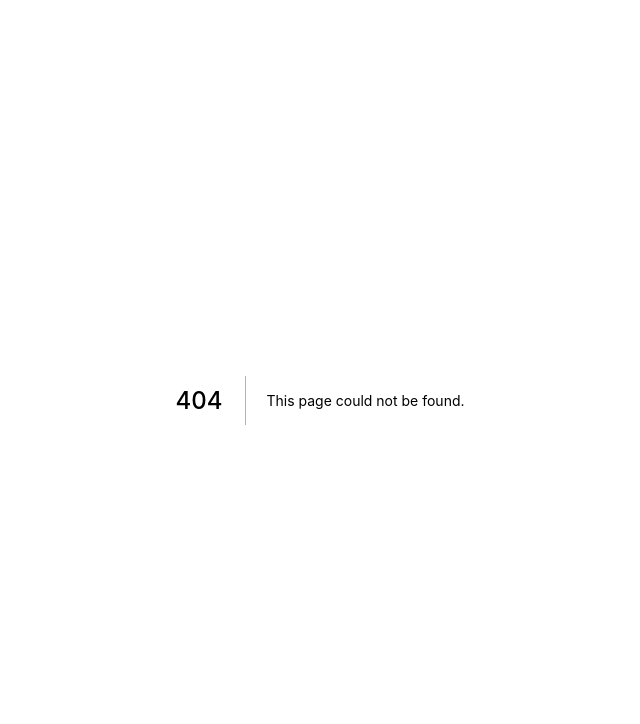
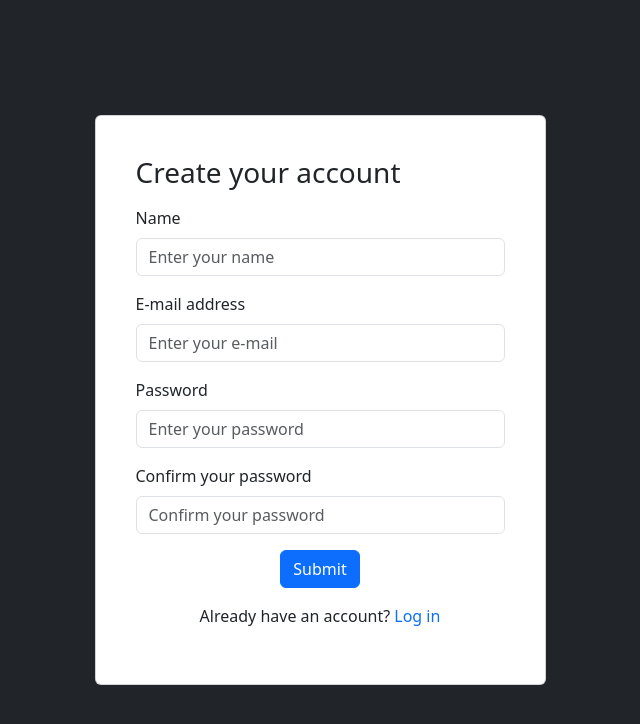
Before and after one commit to 17WebDev/Survey-Grupa-Test, a Next.js app: page /signup in a window 1280 px wide. Before the commit this address had no page. Shown: the top 724 px of the page, without its empty margins (320-960 px from the left). Built offline with nearby package versions, Linux system fonts and the light colour scheme; no server answers.

Commit message:
Signup page restored. Links removed.

```diff
--- /dev/null
+++ b/pages/signup.tsx
@@ -0,0 +1,170 @@
+import Link from 'next/link';
+import { ChangeEvent, FormEvent, useState } from 'react';
+import {
+  Button,
+  Card,
+  Col,
+  Container,
+  Form,
+  Modal,
+  Row,
+} from 'react-bootstrap';
+
+import HomeLayout from 'components/layout/Home';
+import { API_URL } from 'lib/utils/constants';
+
+function SignUpPage() {
+  const [name, setName] = useState('');
+  const [email, setEmail] = useState('');
+  const [password, setPassword] = useState('');
+  const [verify, setVerify] = useState('');
+  const [message, setMessage] = useState('');
+  const [show, setShow] = useState(false);
+
+  const onChange = ({ target }: ChangeEvent<HTMLInputElement>) => {
+    switch (target.name) {
+      case 'name':
+        setName(target.value);
+        break;
+
+      case 'email':
+        setEmail(target.value);
+        break;
+
+      case 'password':
+        setPassword(target.value);
+        break;
+
+      case 'verify':
+        setVerify(target.value);
+        break;
+    }
+  };
+
+  const onSubmit = async (event: FormEvent<HTMLFormElement>) => {
+    event.preventDefault();
+
+    if (password !== verify) {
+      setMessage('The passwords entered do not match.');
+      setShow(true);
+    } else {
+      try {
+        const body = new FormData();
+        body.append('name', name);
+        body.append('email', email);
+        body.append('password', password);
+
+        const response = await fetch(`${API_URL}/register`, {
+          method: 'POST',
+          body,
+        });
+
+        if (response.ok) {
+          const result = await response.json();
+
+          console.log(result);
+        }
+      } catch (error) {
+        setMessage('There was an error.');
+        setShow(true);
+      }
+    }
+  };
+
+  return (
+    <HomeLayout title="Sign up">
+      <div className="d-flex flex-grow-1 bg-dark">
+        <Container>
+          <Row className="d-flex justify-content-center align-items-center h-100">
+            <Col xs="12" md="6" lg="5">
+              <Card body className="p-2 p-lg-4">
+                <h3 className="mb-3">Create your account</h3>
+
+                <Form onSubmit={onSubmit}>
+                  <Form.Group className="mb-3" controlId="name">
+                    <Form.Label>Name</Form.Label>
+
+                    <Form.Control
+                      autoComplete="name"
+                      name="name"
+                      onChange={onChange}
+                      placeholder="Enter your name"
+                      required
+                      type="name"
+                      value={name}
+                    />
+                  </Form.Group>
+
+                  <Form.Group className="mb-3" controlId="email">
+                    <Form.Label>E-mail address</Form.Label>
+
+                    <Form.Control
+                      autoComplete="email"
+                      name="email"
+                      onChange={onChange}
+                      placeholder="Enter your e-mail"
+                      required
+                      type="email"
+                      value={email}
+                    />
+                  </Form.Group>
+
+                  <Form.Group className="mb-3" controlId="password">
+                    <Form.Label>Password</Form.Label>
+
+                    <Form.Control
+                      name="password"
+                      onChange={onChange}
+                      placeholder="Enter your password"
+                      required
+                      type="password"
+                      value={password}
+                    />
+                  </Form.Group>
+
+                  <Form.Group className="mb-3" controlId="verify">
+                    <Form.Label>Confirm your password</Form.Label>
+
+                    <Form.Control
+                      name="verify"
+                      onChange={onChange}
+                      placeholder="Confirm your password"
+                      required
+                      type="password"
+                      value={verify}
+                    />
+                  </Form.Group>
+
+                  <p className="mb-3 text-center">
+                    <Button type="submit" variant="primary">
+                      Submit
+                    </Button>
+                  </p>
+
+                  <p className="text-center">
+                    {'Already have an account? '}
+                    <Link href="/login">
+                      <a className="text-decoration-none">Log in</a>
+                    </Link>
+                  </p>
+                </Form>
+              </Card>
+            </Col>
+          </Row>
+        </Container>
+      </div>
+
+      <Modal centered show={show} onHide={() => setShow(false)}>
+        <Modal.Header>Login</Modal.Header>
+
+        <Modal.Body>{message}</Modal.Body>
+
+        <Modal.Footer>
+          <Button onClick={() => setShow(false)}>OK</Button>
+        </Modal.Footer>
+      </Modal>
+    </HomeLayout>
+  );
+}
+
+export default SignUpPage;
```
